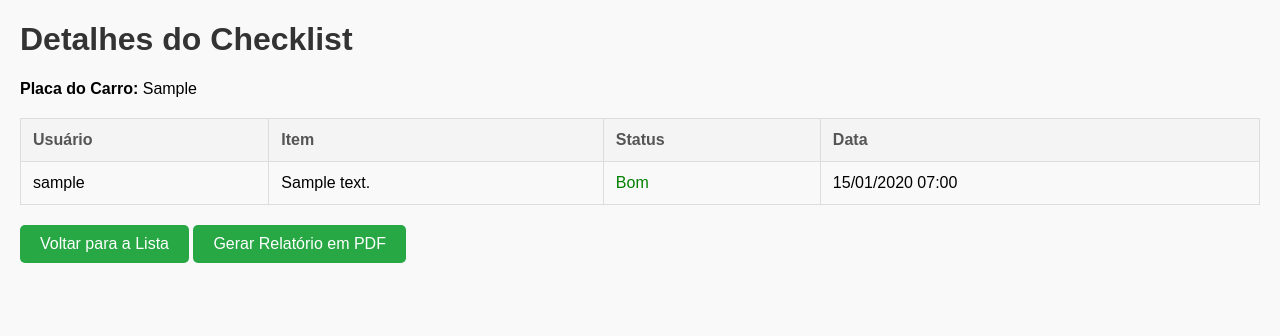
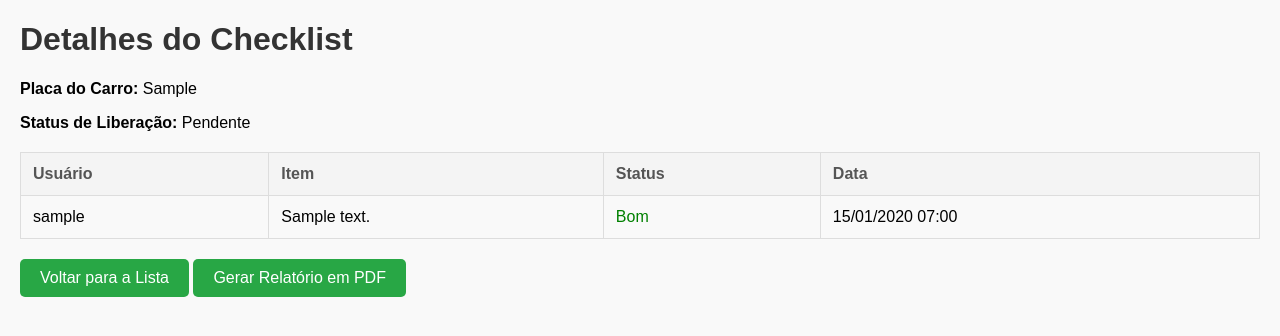
Before and after one commit to MatheusTLampugnani/checklist, a Django app: page /historico/1/ in a window 1280 px wide. Shown: the top 336 px of the page. Run offline with Django 5.2, Linux system fonts and the light colour scheme; a user stored in the database is signed in; tables that the repository leaves empty hold one stand-in row (values such as "Sample post").

Commit message:
Adicionando status em detalhes do checklist

```diff
--- a/checklist/templates/history_detail.html
+++ b/checklist/templates/history_detail.html
@@ -21,6 +21,7 @@
 <body>
     <h1>Detalhes do Checklist</h1>
     <p><strong>Placa do Carro:</strong> {{ group.car_plate }}</p>
+    <p><strong>Status de Liberação:</strong> {{ group.status }}</p>
     <table>
         <thead>
             <tr>
```
